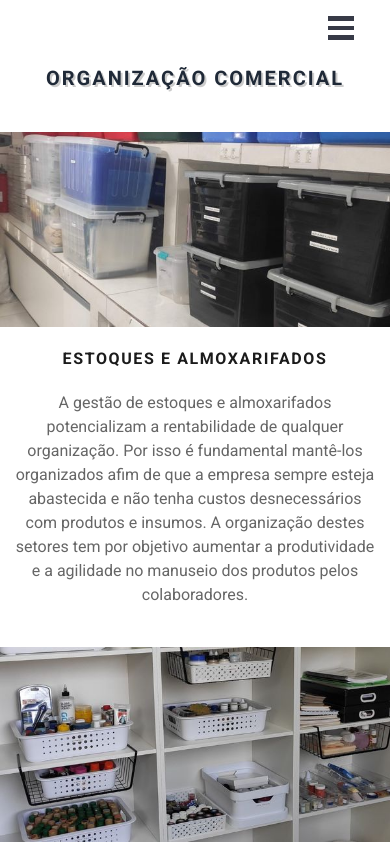
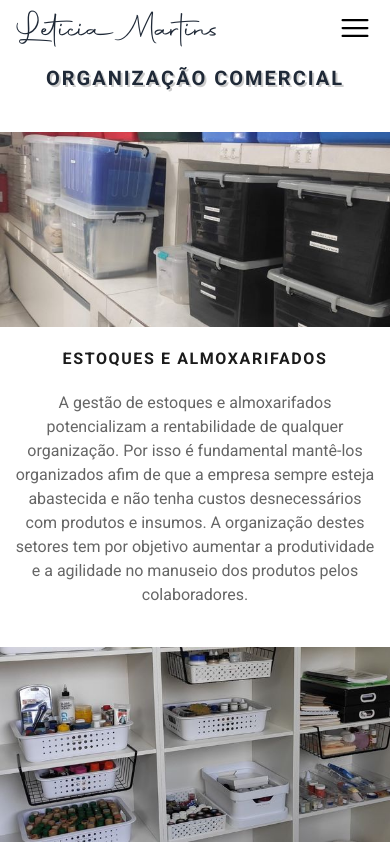
Before and after one commit to junioralvesbr/www-leticiamartins-old, a Next.js app: page /comercial in a window 390 px wide. Shown: the top 844 px of the page. Built offline with nearby package versions, Linux system fonts and the light colour scheme.

Commit message:
create react hamburger menu

```diff
--- a/components/Layout/index.js
+++ b/components/Layout/index.js
@@ -1,9 +1,8 @@
 
 import { useState, useEffect } from 'react'
+import Footer from '../Footer'
 import NavBar from '../NavBar'
-import Footer from '../Footer'
 import WhatssApp from '../WhatsApp'
-import Menu from '../Menu/indes'
 
 export default function Layout({ children }) {
   const [scrollTop, setScrollTop] = useState(0)
@@ -18,8 +17,7 @@ export default function Layout({ children }) {
 
   return (
     <>
-      {/* <NavBar /> */}
-      <Menu />
+      <NavBar />
       {children}
       <footer>
         <Footer />
--- a/components/Menu/indes.js
+++ /dev/null
@@ -1,34 +0,0 @@
-import Link from 'next/link'
-import { useState } from 'react';
-import { slide as Hamburger } from 'react-burger-menu'
-
-export default function Menu() {
-  const [menuOpen, setMenuOpen] = useState(false)
-
-  const isMenuOpen = (state) => {
-    setMenuOpen(state.isOpen)
-  }
-
-  const closeMenu = () => {
-    setMenuOpen(false)
-  }
-
-  return (
-    <nav className='fixed z-50 bg-primary-color'>
-      <Hamburger right width={280} onStateChange={isMenuOpen} isOpen={menuOpen}>
-        <Link href="/" className="menu-item" onClick={closeMenu}>
-          Home
-        </Link>
-        <Link href="/aboutme" className="menu-item" onClick={closeMenu}>
-          Sobre Mim
-        </Link>
-        <a href="https://curso.leticiamartins.com.br" className="menu-item">
-          Curso
-        </a>
-        <a href="#contact" className="menu-item" onClick={closeMenu}>
-          Contato
-        </a>
-      </Hamburger>
-    </nav >
-  )
-}
--- /dev/null
+++ b/components/NavBar/desktopMenu.js
@@ -0,0 +1,63 @@
+import Link from 'next/link'
+
+export default function DesktopMenu({ menu }) {
+  return (
+    <nav className="navbar bg-base-100 fixed hidden z-50 sm:px-6 lg:flex">
+      <div className="flex-1">
+        <Link
+          href={menu.inicio}
+          className="normal-case text-4xl font-Autography hover:text-fifth-color">
+          Leticia Martins
+        </Link>
+      </div>
+
+      <div className="flex-none">
+        <ul className="menu menu-horizontal p-0 uppercase text-sm">
+          <li>
+            <Link href={menu.home.path}>
+              {menu.home.name}
+            </Link>
+          </li>
+
+          <li>
+            <Link href={menu.about.path}>
+              {menu.about.name}
+            </Link>
+          </li>
+
+          <li tabIndex={0}>
+            <a>
+              Serviços
+              <svg className="fill-current" xmlns="http://www.w3.org/2000/svg" width="20" height="20" viewBox="0 0 24 24"><path d="M7.41,8.58L12,13.17L16.59,8.58L18,10L12,16L6,10L7.41,8.58Z" /></svg>
+            </a>
+
+            <ul className="p-2 bg-base-100">
+              {menu.services.map((service, index) => (
+                <li tabIndex={0} key={index}>
+                  <Link href={service.path}>
+                    {service.name}
+                  </Link>
+                </li>
+              )
+              )}
+            </ul>
+          </li>
+
+          <li>
+            <a href={menu.curso.path} rel="noopener noreferrer" target="_blank">
+              {menu.curso.name}
+            </a>
+          </li>
+
+          <li>
+            <Link href={menu.contact.path}>
+              {menu.contact.name}
+            </Link>
+          </li>
+
+        </ul>
+      </div>
+
+    </nav>
+  )
+}
--- a/components/NavBar/index.js
+++ b/components/NavBar/index.js
@@ -1,13 +1,17 @@
-import Link from 'next/link'
+import DesktopMenu from './desktopMenu'
+import MobileMenu from './mobileMenu'
 
 const menu = {
-  inicio: '#inicio',
+  inicio: {
+    name: 'Leticia Martins',
+    path: '#inicio'
+  },
   home: {
-    name: 'home',
+    name: 'Início',
     path: '/'
   },
   about: {
-    name: 'Sobre mim',
+    name: 'Sobre Mim',
     path: '/aboutme'
   },
   services: [
@@ -39,128 +43,15 @@ const menu = {
   },
   contact: {
     name: 'Contato',
-    path: '/#contact'
+    path: '#contact'
   },
 }
 
 export default function NavBar() {
   return (
-    <nav className="navbar bg-base-100 fixed z-50 sm:px-6">
-      <MobileMenu />
-
-      <div className="flex-1">
-        <Link
-          href={menu.inicio}
-          className="normal-case text-3xl font-Autography hover:text-fifth-color">
-          Leticia Martins
-        </Link>
-      </div>
-
-      <DesktopMenu />
-    </nav>
+    <>
+      <MobileMenu menu={menu} />
+      <DesktopMenu menu={menu} />
+    </>
   )
 }
-
-const MobileMenu = () => {
-
-  return (
-    <div className="dropdown lg:hidden">
-      <label tabIndex={0} className="btn btn-ghost btn-circle">
-        <svg xmlns="http://www.w3.org/2000/svg" fill="none" viewBox="0 0 24 24" className="inline-block w-5 h-5 stroke-current"><path strokeLinecap="round" strokeLinejoin="round" strokeWidth="2" d="M4 6h16M4 12h16M4 18h16"></path></svg>
-      </label>
-
-      <ul tabIndex={0} className="menu menu-compact dropdown-content mt-1 p-2 shadow bg-base-100 w-screen uppercase">
-        <li>
-          <Link href={menu.home.path}>
-            {menu.home.name}
-          </Link>
-        </li>
-
-        <li>
-          <Link href={menu.about.path}>
-            {menu.about.name}
-          </Link>
-        </li>
-
-        <div className="collapse" tabIndex={0}>
-          <input type="checkbox" />
-          <div className="collapse-title text-base font-medium flex items-center justify-between">
-            Serviços
-            <svg className="fill-current" xmlns="http://www.w3.org/2000/svg" width="20" height="20" viewBox="0 0 24 24"><path d="M7.41,8.58L12,13.17L16.59,8.58L18,10L12,16L6,10L7.41,8.58Z" /></svg>
-          </div>
-
-          <ul className="collapse-content">
-            {menu.services.map((service, index) => (
-              <li tabIndex={0} key={index}>
-                <Link href={service.path} legacyBehavior>
-                  {service.name}
-                </Link>
-              </li>
-            )
-            )}
-          </ul>
-        </div>
-
-        <li>
-          <a href="https://curso.leticiamartins.com.br">Curso</a>
-        </li>
-
-        <li>
-          <Link href={menu.contact.path}>
-            {menu.contact.name}
-          </Link>
-        </li>
-
-      </ul >
-    </div >
-  )
-}
-
-const DesktopMenu = () => {
-  return (
-    <div className="flex-none hidden lg:block">
-      <ul className="menu menu-horizontal p-0 uppercase">
-        <li>
-          <Link href={menu.home.path}>
-            {menu.home.name}
-          </Link>
-        </li>
-
-        <li>
-          <Link href={menu.about.path}>
-            {menu.about.name}
-          </Link>
-        </li>
-
-        <li tabIndex={0}>
-          <a>
-            Serviços
-            <svg className="fill-current" xmlns="http://www.w3.org/2000/svg" width="20" height="20" viewBox="0 0 24 24"><path d="M7.41,8.58L12,13.17L16.59,8.58L18,10L12,16L6,10L7.41,8.58Z" /></svg>
-          </a>
-
-          <ul className="p-2 bg-base-100">
-            {menu.services.map((service, index) => (
-              <li tabIndex={0} key={index}>
-                <Link href={service.path}>
-                  {service.name}
-                </Link>
-              </li>
-            )
-            )}
-          </ul>
-        </li>
-
-        <li>
-          <a href="https://curso.leticiamartins.com.br">Curso</a>
-        </li>
-
-        <li>
-          <Link href={menu.contact.path}>
-            {menu.contact.name}
-          </Link>
-        </li>
-
-      </ul>
-    </div>
-  )
-}
--- /dev/null
+++ b/components/NavBar/mobileMenu.js
@@ -0,0 +1,77 @@
+import Link from 'next/link'
+import { useState } from 'react';
+import { slide as Hamburger } from 'react-burger-menu'
+
+export default function MobileMenu({ menu }) {
+  const [menuOpen, setMenuOpen] = useState(false)
+
+  const isMenuOpen = (state) => {
+    setMenuOpen(state.isOpen)
+  }
+
+  const closeMenu = () => {
+    setMenuOpen(false)
+  }
+
+  return (
+    <div className='fixed z-50 bg-primary-color w-screen py-3 px-4 lg:hidden'>
+
+      <Link
+        href={menu.inicio.path}
+        className='font-Autography text-4xl hover:text-fifth-color cursor-pointer sm:px-4'
+      >
+        {menu.inicio.name}
+      </Link>
+
+      <Hamburger right width={280}
+        onStateChange={isMenuOpen}
+        isOpen={menuOpen}
+        customBurgerIcon={<img src="/images/hamburger-icon.svg" />}>
+
+        <Link href={menu.home.path} className="hover:text-fifth-color text-lg uppercase" onClick={closeMenu}>
+          {menu.home.name}
+        </Link>
+
+        <Link href={menu.about.path} className="hover:text-fifth-color text-lg uppercase" onClick={closeMenu}>
+          {menu.about.name}
+        </Link>
+
+        <div tabIndex={0} className="menu menu-compact dropdown-content text-lg uppercase -translate-x-4">
+          <div className="collapse" tabIndex={0}>
+
+            <input type="checkbox" />
+
+            <div className="collapse-title text-lg font-medium flex items-center justify-between hover:text-fifth-color">
+              Serviços
+              <svg className="fill-current" xmlns="http://www.w3.org/2000/svg" width="20" height="20" viewBox="0 0 24 24"><path d="M7.41,8.58L12,13.17L16.59,8.58L18,10L12,16L6,10L7.41,8.58Z" /></svg>
+            </div>
+
+            <ul className="collapse-content">
+              {menu.services.map((service, index) => (
+                <li tabIndex={0} className="hover:text-fifth-color" onClick={closeMenu} key={index}>
+                  <Link href={service.path}>
+                    {service.name}
+                  </Link>
+                </li>
+              ))}
+            </ul>
+          </div>
+        </div>
+
+        <a href={menu.curso.path}
+          className="hover:text-fifth-color text-lg uppercase"
+          rel="noopener noreferrer"
+          target="_blank"
+        >
+          {menu.curso.name}
+        </a>
+
+        <Link href={menu.contact.path} className="hover:text-fifth-color text-lg uppercase" onClick={closeMenu}>
+          {menu.contact.name}
+        </Link>
+
+      </Hamburger>
+
+    </div>
+  )
+}
--- a/package.json
+++ b/package.json
@@ -10,7 +10,6 @@
   },
   "dependencies": {
     "@vercel/analytics": "^0.1.5",
-    "daisyui": "^2.39.0",
     "eslint": "8.27.0",
     "eslint-config-next": "13.0.2",
     "next": "13.0.2",
@@ -24,6 +23,7 @@
   },
   "devDependencies": {
     "autoprefixer": "^10.4.13",
+    "daisyui": "^2.41.0",
     "postcss": "^8.4.18",
     "tailwindcss": "^3.2.2"
   }
--- a/pages/index.js
+++ b/pages/index.js
@@ -16,7 +16,7 @@ export default function Home() {
         <title>Leticia Martins - Personal Organizer</title>
       </Head>
 
-      <header id="inicio">
+      <header id="inicio" className='pt-16'>
         <div className="relative pb-[56.25%] overflow-hidden after:absolute after:inset-0">
           <ReactPlayer
             className="absolute inset-0"
--- a/styles/globals.css
+++ b/styles/globals.css
@@ -48,10 +48,10 @@
 /* Position and sizing of burger button */
 .bm-burger-button {
   position: fixed;
-  width: 26px;
-  height: 24px;
-  right: 36px;
-  top: 16px;
+  width: 46px;
+  height: 36px;
+  right: 12px;
+  top: 10px;
 }
 
 /* Color/shape of burger icon bars */
@@ -105,6 +105,7 @@ Note: Beware of modifying this element as it can break the animations - you shou
 /* Individual item */
 .bm-item {
   display: inline-block;
+  padding-top: 0.5rem;
 }
 
 /* Styling of overlay */
```
Also changed, not shown: public/images/hamburger-icon.svg (added), 1 other file (tests, documents, lock files or other folders).
